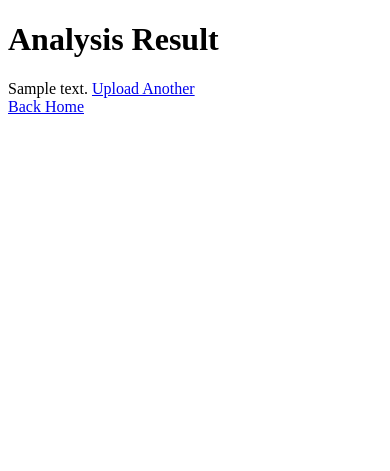
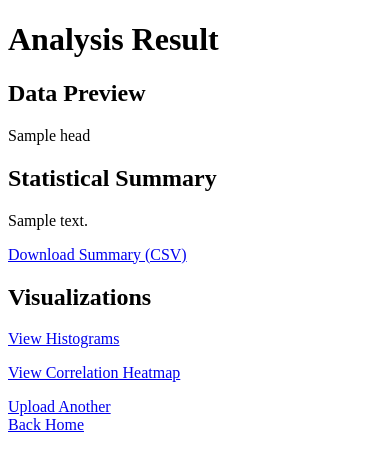
Before and after one commit to SKR0411/csv_analyzer, a Flask app: template templates/analyze.html in a window 390 px wide. Shown: the top 471 px of the page. Run offline with Flask 3, Linux system fonts and the light colour scheme; the template is opened without the code that fills it: most values are stand-ins (such as "Sample title", 1, 10 or a date in 2020).

Commit message:
Last Sync: 2025-10-03 12:10 (Mobile)

```diff
--- a/app.py
+++ b/app.py
@@ -1,8 +1,13 @@
 # app.py
-from flask import Flask, render_template, request
+from flask import Flask, render_template, request, send_file
 import pandas as pd
+import matplotlib.pyplot as plt
+import seaborn as sns
+import io
 
 app = Flask(__name__)
+
+df_global = None  # store uploaded dataframe globally
 
 @app.route("/")
 def home():
@@ -13,19 +18,54 @@ def topics():
     topics_list = [
         {"title": "Statistics", "desc": "The foundation of data science, used to analyze and summarize data."},
         {"title": "Machine Learning", "desc": "Algorithms that learn patterns from data and make predictions."},
-        {"title": "Data Visualization", "desc": "Techniques to present data with graphs and charts."}
+        {"title": "Data Visualization", "desc": "Techniques to present data with graphs and charts."},
+        {"title": "Deep Learning", "desc": "Neural networks for image recognition, NLP, and AI tasks."},
+        {"title": "Big Data", "desc": "Handling very large datasets with tools like Hadoop & Spark."}
     ]
     return render_template("topics.html", topics=topics_list)
 
 @app.route("/analyze", methods=["GET", "POST"])
 def analyze():
+    global df_global
     if request.method == "POST":
         file = request.files["file"]
         if file:
             df = pd.read_csv(file)
+            df_global = df
             summary = df.describe().to_html(classes="table table-striped")
-            return render_template("analyze.html", summary=summary)
+            head = df.head().to_html(classes="table table-bordered")
+            return render_template("analyze.html", summary=summary, head=head)
     return render_template("upload.html")
 
-if __name__ == "__main__":
-    app.run(debug=True)
+@app.route("/download_summary")
+def download_summary():
+    global df_global
+    if df_global is not None:
+        summary_csv = df_global.describe().to_csv()
+        return send_file(
+            io.BytesIO(summary_csv.encode()),
+            mimetype="text/csv",
+            as_attachment=True,
+            download_name="summary.csv"
+        )
+    return "No data uploaded yet."
+
+@app.route("/plot/<plot_type>")
+def plot(plot_type):
+    global df_global
+    if df_global is None:
+        return "No data uploaded yet. Please upload a CSV first."
+
+    img = io.BytesIO()
+    plt.figure(figsize=(6,4))
+
+    if plot_type == "hist":
+        df_global.hist(figsize=(8,6))
+        plt.tight_layout()
+    elif plot_type == "corr":
+        sns.heatmap(df_global.corr(), annot=True, cmap="coolwarm")
+        plt.title("Correlation Heatmap")
+
+    plt.savefig(img, format="png")
+    img.seek(0)
+    return send_file(img, mimetype="image/png")
--- a/templates/analyze.html
+++ b/templates/analyze.html
@@ -5,7 +5,19 @@
 </head>
 <body>
     <h1>Analysis Result</h1>
+    <h2>Data Preview</h2>
+    {{ head|safe }}
+    <h2>Statistical Summary</h2>
     {{ summary|safe }}
+
+    <p>
+        <a href="/download_summary">Download Summary (CSV)</a>
+    </p>
+
+    <h2>Visualizations</h2>
+    <p><a href="/plot/hist" target="_blank">View Histograms</a></p>
+    <p><a href="/plot/corr" target="_blank">View Correlation Heatmap</a></p>
+
     <a href="/analyze">Upload Another</a>
     <br>
     <a href="/">Back Home</a>
```
